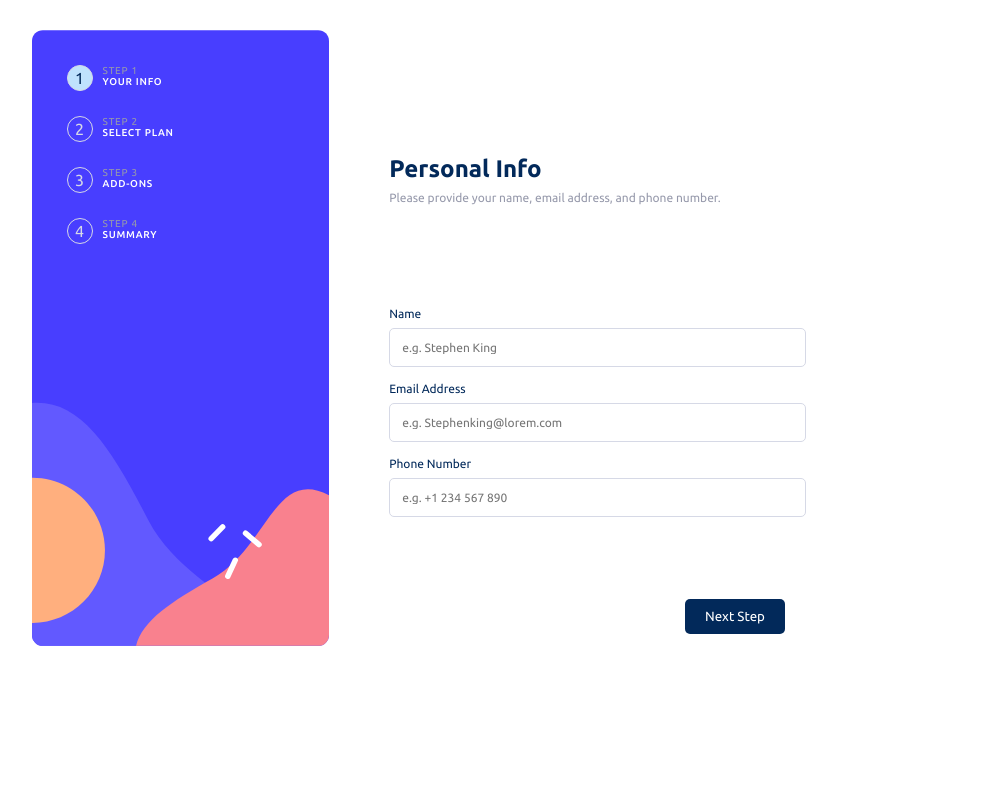
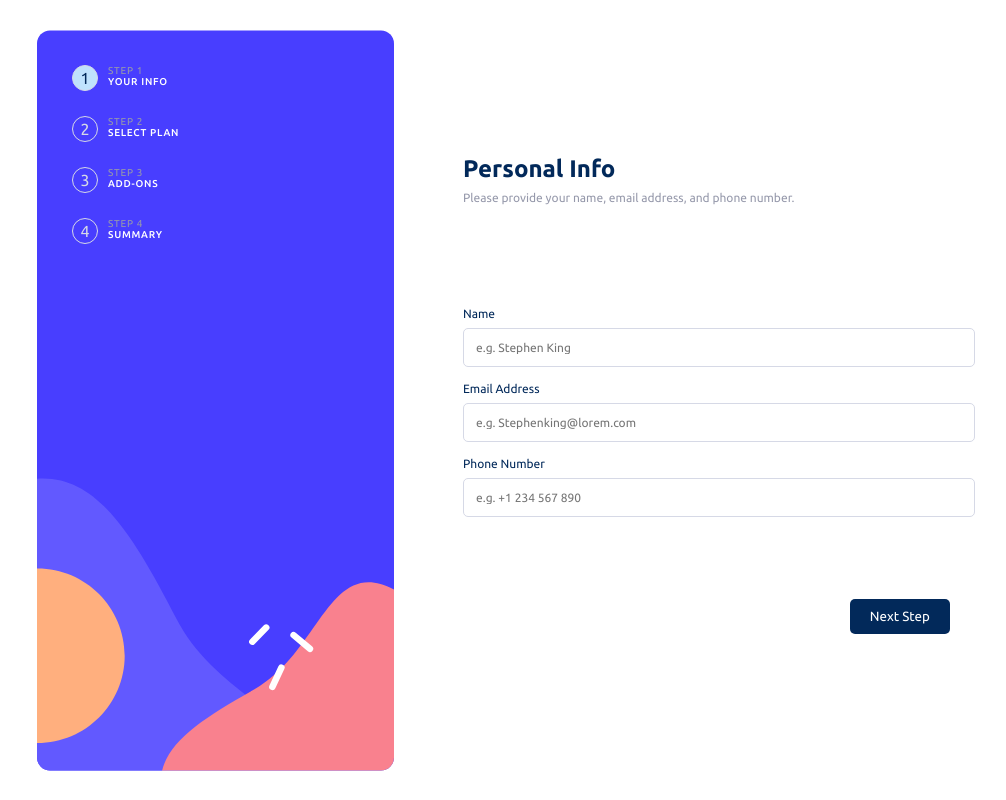
Before and after one commit to Eniola-Bakare/multi-step-form-main, a React (Vite) app in the folder multi-step-form/: page / in a window 1280 px wide. Shown: the whole page, without its empty margins (4-1010 px from the left). Built offline with nearby package versions, Linux system fonts and the light colour scheme.

Commit message:
Fix: body width

```diff
--- a/multi-step-form/src/index.css
+++ b/multi-step-form/src/index.css
@@ -5,7 +5,7 @@
   font-family: "Ubuntu", sans-serif;
 }
 body {
-  max-width: 1024px;
+  max-width: 1240px;
   display: flex;
   flex-direction: column;
 }
```
